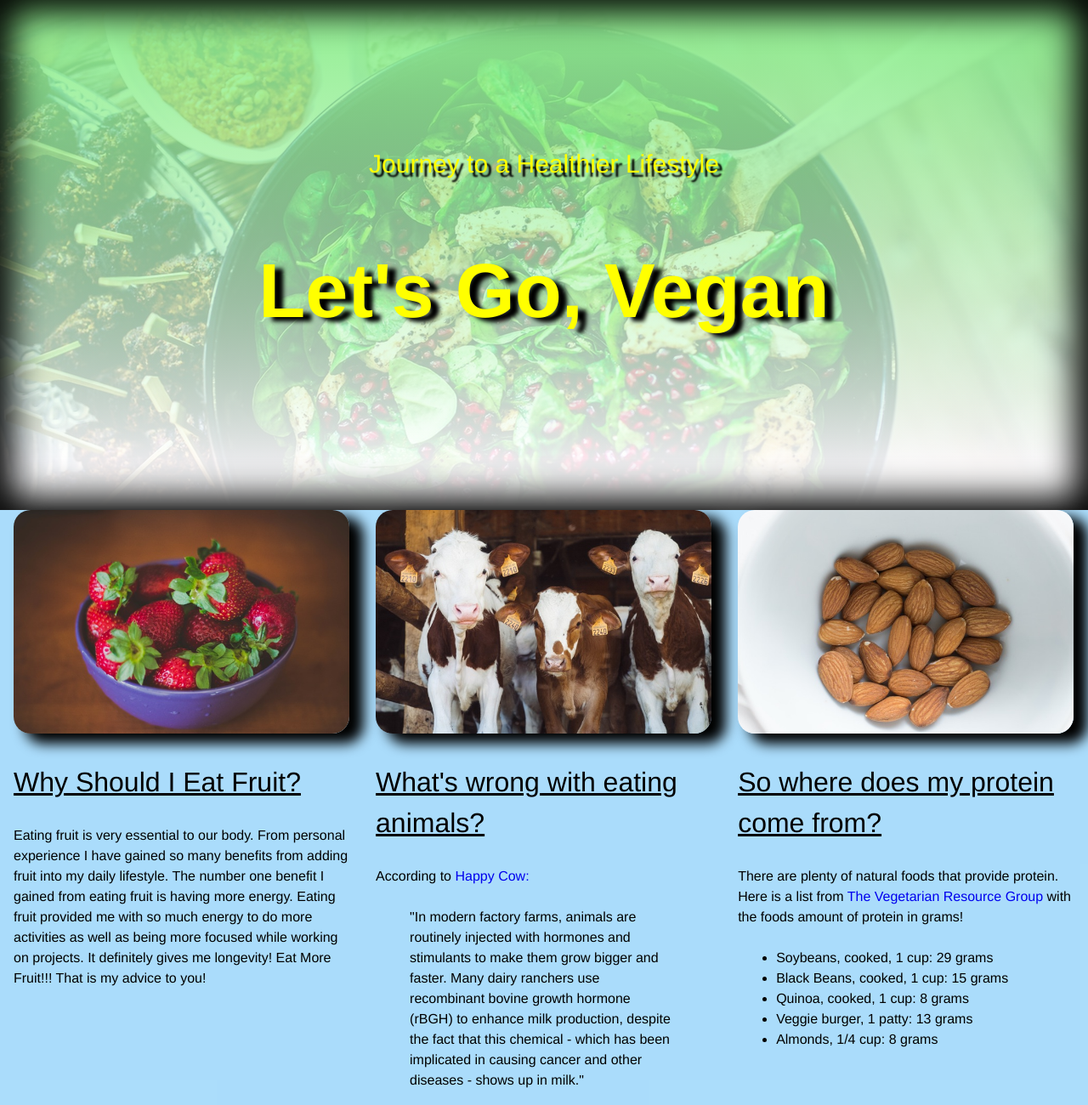
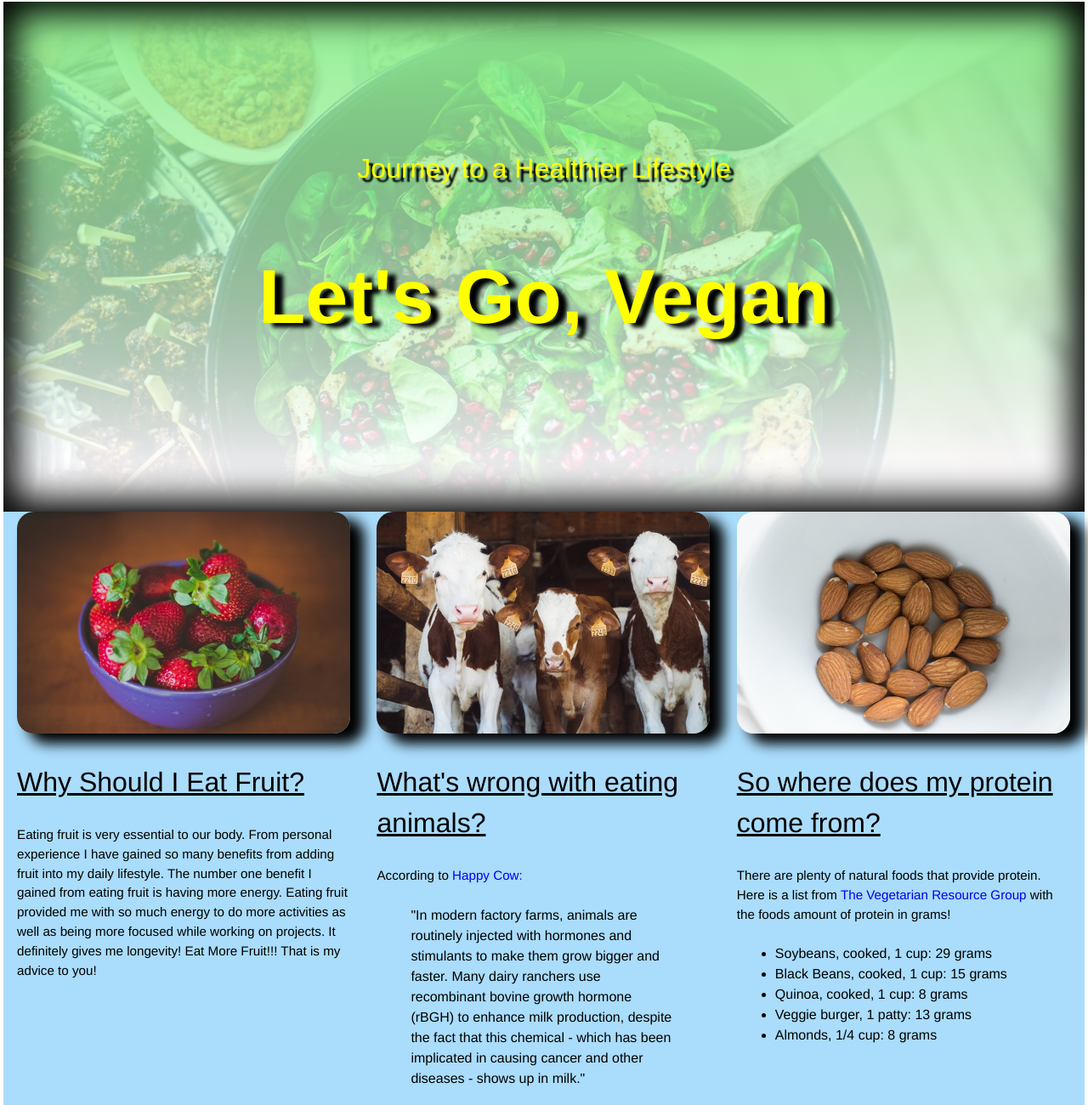
Before and after one commit to kalina-edwards/New_Site, a website: page assets/index.html in a window 1280 px wide. Shown: the top 1300 px of the page at 85% size. Drawn offline with nearby package versions, Linux system fonts and the light colour scheme.

Commit message:
Changes made to index and stylesheet
There were some minor changes to the index title Name and few margin
and font changes to the stylesheet.

```diff
--- a/assets/index.html
+++ b/assets/index.html
@@ -3,7 +3,7 @@
 <head>
   <meta charset="utf-8">
   <meta name="viewport" content="width=device-width, initial-scale=1, maximum-scale=1, minimum-scale=1">
-  <title>Vegan Girl</title>
+  <title>Let's Go, Vegan</title>
   <link rel="stylesheet" href="stylesheets/normalize.css">
   <link rel="stylesheet" href="stylesheets/stylesheet.css">
 </head>
--- a/assets/stylesheets/stylesheet.css
+++ b/assets/stylesheets/stylesheet.css
@@ -7,9 +7,8 @@
 }
 
 body {
-	margin: 0;
 	font: 1em/1.5 Helvetica, Arial, Sans-serif;
-		}
+	margin: 2px 4px;
 
 h1 {
 	font-size: 3rem; /*px--90px/16px--em*/
@@ -58,6 +57,7 @@ li {
 }
 
 
+
 /* =================================
   Class Selectors
 ==================================== */
@@ -85,6 +85,11 @@ li {
 
 @media (min-width: 769px) {
 
+	body{
+		margin: 0;
+		font: 1em/1.5 Helvetica, Arial, Sans-serif;
+	}
+
 	.main-header {
 		height: 600px;
 	}
@@ -94,9 +99,14 @@ li {
 		text-shadow: 10px 5px 5px rgba(0, 0, 0, 1);
 	}
 
+	h3 {
+		font-size: 2em; /*32px/16px*/
+	}
+
 	.main-content {
 		background: rgba(135, 206, 250, .7);
 		width: 100%;
+		/*max-width: 1024px;*/
 		margin: 0 auto;
 	}
 
@@ -119,7 +129,6 @@ li {
 
 	p,
 	blockquote {
-		font-size: 1em;
 		margin-bottom: 1.5em;
 	}
 
@@ -135,14 +144,15 @@ li {
 
 @media (min-width: 1025px) {
 
+
 	.col {
 		display: inline-block; /*Aligning the divs in a block*/
 		width: 33.33%; /*Fluid Width*/
-		margin-right: -5px;
 		vertical-align: top;
 		padding-left: 1em;
 		padding-right: 1em;
-		border-radius: 20px;
+	}
+
 	}
 
 }
```
